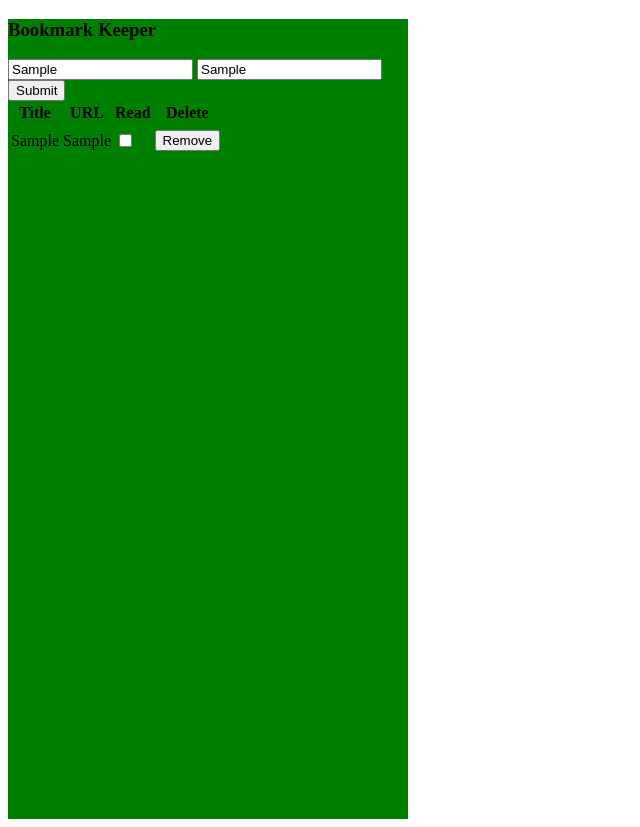
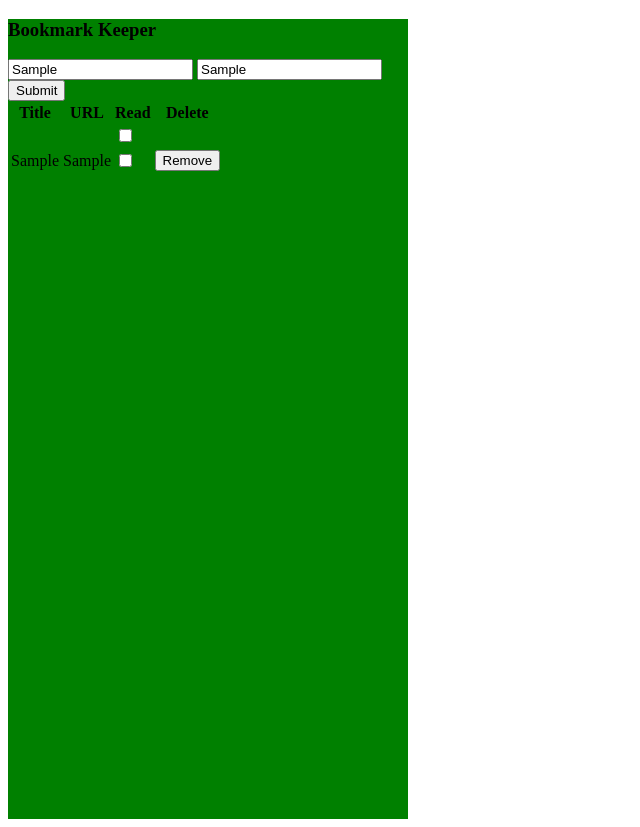
Before and after one commit to mziccardi/linkedList, a plain HTML site: page index.html in a window 1280 px wide. Both pictures are taken after typing "Sample", "Sample" into the empty fields and a click on the button "Submit". Shown: the whole page, without its empty margins (0-640 px from the left). Drawn offline with nearby package versions, Linux system fonts and the light colour scheme.

Commit message:
Added button and checkbox functionality to row
Still need to rework so that checkbox adds class and remove button removes row

```diff
--- a/index.html
+++ b/index.html
@@ -22,12 +22,11 @@
             <th class="read">Read</th>
             <th class="Delete">Delete</th>
           </tr>
+          <tr class="bookmarkRow">
             <td class="bookmarkTitle"></td>
             <td class="bookmarkURL"></td>
-            <!-- <td><input type="checkbox"></td>
-            <td><button class="remove">Remove</button></td> -->
+            <td class="checkbox"><input type="checkbox"></td>
           </tr>
-
         </table>
       </section>
 
--- a/jQuery.js
+++ b/jQuery.js
@@ -4,11 +4,29 @@ var submitButton = $('.submitButton');
 var table = $('.table');
 var title = $('.title');
 var url = $('.url');
-
+var removeButton = $('.removeButton');
+var bookmarkRow = $('.bookmarkRow');
 
 submitButton.on('click', function(){
   var inputText = $('.inputText').val();
   var inputURL = $('.inputURL').val();
-  $('.table tr:last').after('<tr><td>'+inputText+'</td><td>'+inputURL+'</td><td class="checkbox"><input type="checkbox"></td><td><button class="remove">Remove</button></td></tr>');
+  $('.table tr:last').after('<tr class="bookmarkRow"><td>'+inputText+'</td><td>'+inputURL+'</td><td class="checkbox"><input type="checkbox"></td><td><button class="removeButton">Remove</button></td></tr>');
+});
 
+// function addClass() {
+//   var checkbox = $('.checkbox');
+//   if (checkbox.checked) {
+//     $('input:checked').addClass('read');
+//   }
+// }
+
+$('input:checkbox').change(function(){
+   if($(this).is(":checked")) {
+       $('.bookmarkRow').addClass("read");
+   }
 });
+
+// removeButton.on('click', function() {
+//   var removeButton = $('.removeButton');
+//   $('.removeButton').closest('tr').remove();
+// });
```
